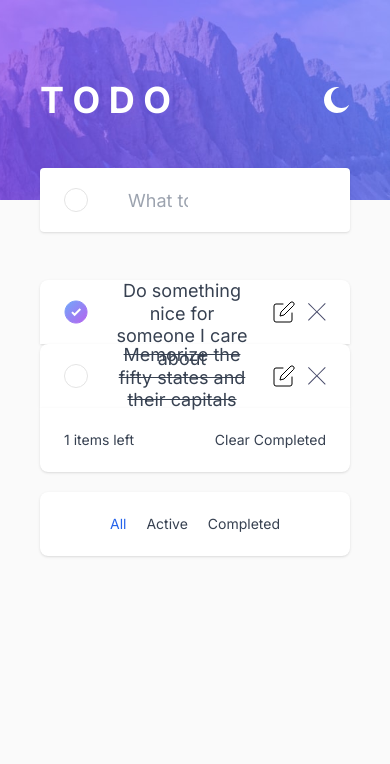
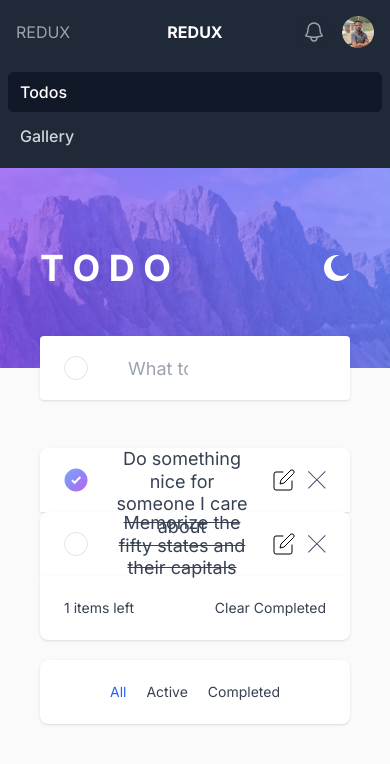
Before and after one commit to NdekoCode/redux-toolkit-discovery, a React (Vite) app: page /todos in a window 390 px wide. Shown: the top 764 px of the page. Built offline with nearby package versions, Linux system fonts and the light colour scheme.

Commit message:
add dynamic navbar

```diff
--- a/src/App.jsx
+++ b/src/App.jsx
@@ -1,16 +1,20 @@
 import React from "react";
 import { Route, Routes } from "react-router-dom";
+import Navbar from "./components/Navbar";
 import Gallery from "./pages/Gallery";
 import Home from "./pages/Home";
 import Todos from "./pages/Todos";
 
 const App = () => {
   return (
-    <Routes>
-      <Route path="/" element={<Home />} />
-      <Route path="/todos" element={<Todos />} />
-      <Route path="/gallery" element={<Gallery />} />
-    </Routes>
+    <>
+      <Navbar />
+      <Routes>
+        <Route path="/" element={<Home />} />
+        <Route path="/todos" element={<Todos />} />
+        <Route path="/gallery" element={<Gallery />} />
+      </Routes>
+    </>
   );
 };
 
--- /dev/null
+++ b/src/components/Navbar.jsx
@@ -0,0 +1,185 @@
+import React from "react";
+import { NavLink } from "react-router-dom";
+import profile from "../assets/images/profile.jpg";
+import { useToggle } from "../libs/hooks/useToggle";
+
+const Navbar = () => {
+  const [isToggle, handleToggle] = useToggle();
+  return (
+    <nav className="bg-gray-800">
+      <div className="mx-auto max-w-7xl px-2 sm:px-6 lg:px-8">
+        <div className="relative flex h-16 items-center justify-between">
+          <div className="absolute inset-y-0 left-0 flex items-center sm:hidden">
+            {/* Mobile menu button*/}
+            <button
+              type="button"
+              className="inline-flex items-center justify-center rounded-md p-2 text-gray-400 hover:bg-gray-700 hover:text-white focus:outline-none focus:ring-2 focus:ring-inset focus:ring-white"
+              aria-controls="mobile-menu"
+              aria-expanded="false"
+            >
+              <span className="sr-only">Open main menu</span>
+              {/*
+      Icon when menu is closed.
+
+      Heroicon name: outline/bars-3
+
+      Menu open: "hidden", Menu closed: "block"
+    */}
+              REDUX
+              {/*
+      Icon when menu is open.
+
+      Heroicon name: outline/x-mark
+
+      Menu open: "block", Menu closed: "hidden"
+    */}
+              <svg
+                className="hidden h-6 w-6"
+                xmlns="http://www.w3.org/2000/svg"
+                fill="none"
+                viewBox="0 0 24 24"
+                strokeWidth="1.5"
+                stroke="currentColor"
+                aria-hidden="true"
+              >
+                <path
+                  strokeLinecap="round"
+                  strokeLinejoin="round"
+                  d="M6 18L18 6M6 6l12 12"
+                />
+              </svg>
+            </button>
+          </div>
+          <div className="flex flex-1 items-center justify-center sm:items-stretch sm:justify-start">
+            <NavLink
+              to="/"
+              className="flex flex-shrink-0 items-center text-white font-bold"
+            >
+              REDUX
+            </NavLink>
+            <div className="hidden sm:ml-6 sm:block">
+              <div className="flex space-x-4">
+                {/* Current: "bg-gray-900 text-white", Default: "text-gray-300 hover:bg-gray-700 hover:text-white" */}
+                <NavLink
+                  to="/todos"
+                  className="bg-gray-900 text-white px-3 py-2 rounded-md text-sm font-medium"
+                  aria-current="page"
+                >
+                  Todos
+                </NavLink>
+                <NavLink
+                  to="/gallery"
+                  className="text-gray-300 hover:bg-gray-700 hover:text-white px-3 py-2 rounded-md text-sm font-medium"
+                >
+                  Gallery
+                </NavLink>
+              </div>
+            </div>
+          </div>
+          <div className="absolute inset-y-0 right-0 flex items-center pr-2 sm:static sm:inset-auto sm:ml-6 sm:pr-0">
+            <button
+              type="button"
+              className="rounded-full bg-gray-800 p-1 text-gray-400 hover:text-white focus:outline-none focus:ring-2 focus:ring-white focus:ring-offset-2 focus:ring-offset-gray-800"
+            >
+              <span className="sr-only">View notifications</span>
+              {/* Heroicon name: outline/bell */}
+              <svg
+                className="h-6 w-6"
+                xmlns="http://www.w3.org/2000/svg"
+                fill="none"
+                viewBox="0 0 24 24"
+                strokeWidth="1.5"
+                stroke="currentColor"
+                aria-hidden="true"
+              >
+                <path
+                  strokeLinecap="round"
+                  strokeLinejoin="round"
+                  d="M14.857 17.082a23.848 23.848 0 005.454-1.31A8.967 8.967 0 0118 9.75v-.7V9A6 6 0 006 9v.75a8.967 8.967 0 01-2.312 6.022c1.733.64 3.56 1.085 5.455 1.31m5.714 0a24.255 24.255 0 01-5.714 0m5.714 0a3 3 0 11-5.714 0"
+                />
+              </svg>
+            </button>
+            {/* Profile dropdown */}
+            <div className="relative ml-3">
+              <div>
+                <button
+                  onClick={() => handleToggle()}
+                  type="button"
+                  className="flex rounded-full bg-gray-800 text-sm focus:outline-none focus:ring-2 focus:ring-white focus:ring-offset-2 focus:ring-offset-gray-800"
+                  id="user-menu-button"
+                  aria-expanded="false"
+                  aria-haspopup="true"
+                >
+                  <span className="sr-only">Open user menu</span>
+                  <img
+                    className="h-8 w-8 rounded-full"
+                    src={profile}
+                    alt="Profile"
+                  />
+                </button>
+              </div>
+              {isToggle && (
+                <div
+                  className="absolute right-0 z-10 mt-2 w-48 origin-top-right rounded-md bg-white py-1 shadow-lg ring-1 ring-black ring-opacity-5 focus:outline-none"
+                  role="menu"
+                  aria-orientation="vertical"
+                  aria-labelledby="user-menu-button"
+                  tabIndex={-1}
+                >
+                  <a
+                    href="#"
+                    className="block px-4 py-2 text-sm text-gray-700"
+                    role="menuitem"
+                    tabIndex={-1}
+                    id="user-menu-item-0"
+                  >
+                    Your Profile
+                  </a>
+                  <a
+                    href="#"
+                    className="block px-4 py-2 text-sm text-gray-700"
+                    role="menuitem"
+                    tabIndex={-1}
+                    id="user-menu-item-1"
+                  >
+                    Settings
+                  </a>
+                  <a
+                    href="#"
+                    className="block px-4 py-2 text-sm text-gray-700"
+                    role="menuitem"
+                    tabIndex={-1}
+                    id="user-menu-item-2"
+                  >
+                    Sign out
+                  </a>
+                </div>
+              )}
+            </div>
+          </div>
+        </div>
+      </div>
+      {/* Mobile menu, show/hide based on menu state. */}
+      <div className="sm:hidden" id="mobile-menu">
+        <div className="space-y-1 px-2 pt-2 pb-3">
+          {/* Current: "bg-gray-900 text-white", Default: "text-gray-300 hover:bg-gray-700 hover:text-white" */}
+          <NavLink
+            to="/todos"
+            className="bg-gray-900 text-white block px-3 py-2 rounded-md text-base font-medium"
+            aria-current="page"
+          >
+            Todos
+          </NavLink>
+          <NavLink
+            to=".gallery"
+            className="text-gray-300 hover:bg-gray-700 hover:text-white block px-3 py-2 rounded-md text-base font-medium"
+          >
+            Gallery
+          </NavLink>
+        </div>
+      </div>
+    </nav>
+  );
+};
+
+export default Navbar;
--- a/src/libs/hooks/useToggle.js
+++ b/src/libs/hooks/useToggle.js
@@ -1,4 +1,7 @@
-import { useCallback, useState } from "react";
+import {
+  useCallback,
+  useState
+} from "react";
 
 export function useToggle(initialValue = false) {
   const [isActive, setActive] = useState(initialValue);
```
Also changed, not shown: src/assets/images/profile.jpg (added).
